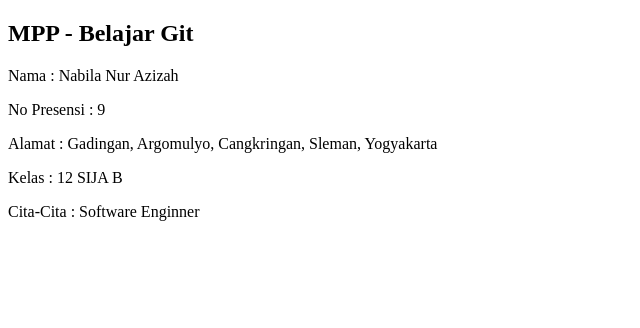
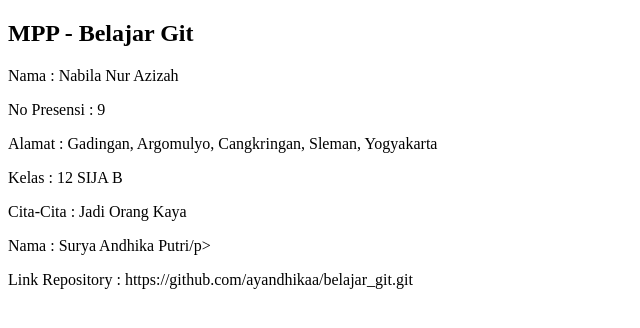
Before and after one commit to nabilanaa/Belajar_Git, a plain HTML site: page index.html in a window 1280 px wide. Shown: the whole page, without its empty margins (0-640 px from the left). Drawn offline with Linux system fonts and the light colour scheme.

Commit message:
Uji Coba 2

```diff
--- a/index.html
+++ b/index.html
@@ -6,11 +6,18 @@
     <title>MPP - Belajar Git </title>
 </head>
 <body>
-    <h2>MPP - Belajar Git</h2>
-    <p> Nama : Nabila Nur Azizah</p>
-    <p> No Presensi : 9</p>
-    <p> Alamat : Gadingan, Argomulyo, Cangkringan, Sleman, Yogyakarta</p>
-    <p> Kelas : 12 SIJA B</p>
-    <p> Cita-Cita : Software Enginner</p>
+        <h2>MPP - Belajar Git</h2>
+    <div>
+        <p> Nama : Nabila Nur Azizah</p>
+        <p> No Presensi : 9</p>
+        <p> Alamat : Gadingan, Argomulyo, Cangkringan, Sleman, Yogyakarta</p>
+        <p> Kelas : 12 SIJA B</p>
+        <p> Cita-Cita : Jadi Orang Kaya</p>
+    </div>
+
+    <div>
+        <p> Nama : Surya Andhika Putri/p>
+        <p> Link Repository : https://github.com/ayandhikaa/belajar_git.git</p>
+    </div>
 </body>
 </html>
```
